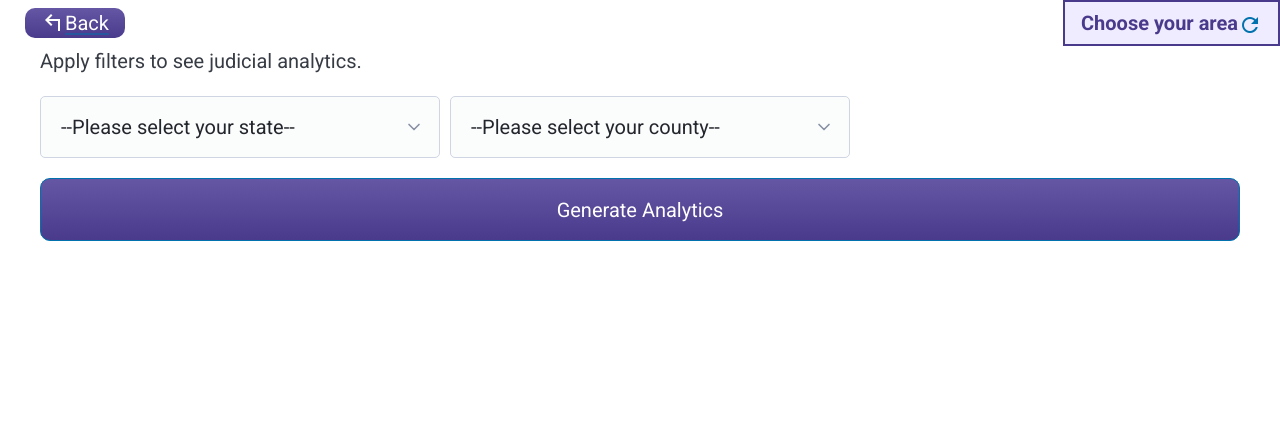
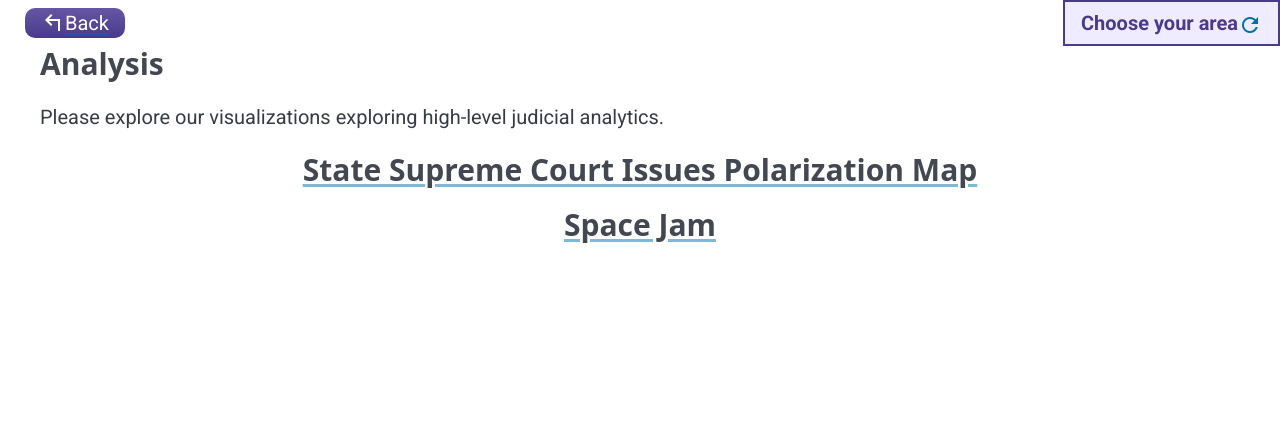
Before and after one commit to uchicago-capp-30320/JudgementCall, a Django app: page /analysis/ in a window 1280 px wide. Shown: the part 65-507 px from the top of the page. Run offline with Django 5.2, Linux system fonts and the light colour scheme; parts of the project's set-up code (start-up, migrations or seed data) failed here and were passed over.

Commit message:
Polarization chart is working, new urls in effect

```diff
--- a/apps/judgement_call/forms.py
+++ b/apps/judgement_call/forms.py
@@ -1,32 +1,15 @@
 from django import forms
-from .models import (
-    Court,
-    Person,
-    Election,
-    Candidacy,
-    Tenure,
-    Case,
-    IndividualOpinion,
-    CourtLevel,
-    SelectionType,
-    CaseType,
-    SelectionJurisdictionType,
-    Alias,
-    CaseParticipant,
-    TopicAlignment,
-    RulingType,
-    CountyToCourt,
-    PersonGender,
-    PersonRace,
-    PartyAffiliation,
-)
+from apps.judgement_call.models import Court, Case
 
-STATE_CHOICES = [("AZ", "Arizona"), ("CA", "California"), ...]  # or pull from a model
-COURT_LEVEL_CHOICES = [("supreme", "Supreme Court"), ("appellate", "Appellate"), ...]
+POLITICAL_DIMENSIONS = [field.name for field in Case._meta.get_fields()][14:-2]
+DIMENSION_CHOICES = [("", "Overall Polarization")] + [
+    (dim, dim.replace("_", " ").title()) for dim in POLITICAL_DIMENSIONS
+]
 
 
 class ChoroplethForm(forms.Form):
-    state = forms.ChoiceField(choices=STATE_CHOICES)
-    court_level = forms.ChoiceField(choices=COURT_LEVEL_CHOICES)
-    issue_dimension = forms.CharField()
-    geounit = forms.ChoiceField(choices=STATE_CHOICES)  # same or different list
+    dimension = forms.ChoiceField(
+        choices=DIMENSION_CHOICES,
+        required=False,
+        help_text="",
+    )
--- a/apps/judgement_call/icons.py
+++ b/apps/judgement_call/icons.py
@@ -59,7 +59,7 @@ def up_for_election(tenure):
     "returns bool"
     return (
         tenure.tenure_length_remaining <= 1,
-        "gray",
+        "#808080ff",
         "This judge's term ends soon.",
     )
 
@@ -69,7 +69,7 @@ def long_tenure(tenure):
     "returns bool indicating >=10yr of current tenure"
     return (
         tenure.tenure_length_to_date >= 10,
-        "gray",
+        "#808080ff",
         "This judge has served for 10+ years.",
     )
 
@@ -112,23 +112,27 @@ def classify_topic(attr, tallies):
 
     # insufficient number of cases to decide
     if total < 3:
-        return (False, "gray", "")
+        return (False, "#808080ff", "")
 
     ratio = infringe / protect if protect > 0 else float("inf")
 
     # 2 infringe for every 1 protect
     if ratio >= 2:
-        return (True, "red", f"This judge has historically ruled against {TOPIC_REPHRASED[attr]}.")
+        return (
+            True,
+            "#b02e2eff",
+            f"This judge has historically ruled against {TOPIC_REPHRASED[attr]}.",
+        )
     # 1 infringe for every 2 protect
     elif ratio <= 0.5:
         return (
             True,
-            "green",
+            "#378e4aff",
             f"This judge has historically ruled to protect {TOPIC_REPHRASED[attr]}.",
         )
     # unremarkable ratio
     else:
-        return (False, "gray", "")
+        return (False, "#808080ff", "")
 
 
 # has ruled to protect <topic>
--- a/apps/judgement_call/urls.py
+++ b/apps/judgement_call/urls.py
@@ -39,11 +39,8 @@ urlpatterns = [
     ),
     path("candidates/<str:state>/<str:county>/", views.candidates, name="candidates"),
     path("analysis/", views.analysis, name="analysis"),
-    path(
-        "analysis/<str:state>/<str:county>/",
-        views.analysis_state_county,
-        name="analysis_state_county",
-    ),
+    path("analysis/polarization/", views.polarization, name="polarization"),
+    path("analysis/spacejam/", views.spacejam, name="spacejam"),
     path("api/counties/<str:state>/", views.get_counties, name="get_counties"),
     path("gantt/", views.gantt, name="gantt"),
     path(
--- a/apps/judgement_call/views.py
+++ b/apps/judgement_call/views.py
@@ -42,6 +42,9 @@ from django.urls import reverse
 from localflavor.us.us_states import US_STATES
 from django.http import JsonResponse
 from .icons import get_judge_icons
+
+from apps.judgement_call.forms import ChoroplethForm
+from analysis.polarization_choropleth import produce_data, create_choropleth
 
 from analysis.spacejam import make_plot as make_mds_plot
 import re
@@ -568,7 +571,7 @@ def analysis(request):
     context = {
         "msg": "Pending",
         "header": "Analysis",
-        "preamble": """Apply filters to see judicial analytics.""",
+        "preamble": """Please explore our visualizations exploring high-level judicial analytics.""",
         "states": US_STATES,
         "button_name": "Generate Analytics",
         "fallback_url": reverse("judgement_call:landing"),
@@ -577,6 +580,38 @@ def analysis(request):
     }
 
     return render(request, "analysis.html", context)
+
+
+def get_choropleth(request):
+    chart_html = None
+    if "dimension" in request.GET:
+        form = ChoroplethForm(request.GET)
+    else:
+        form = ChoroplethForm()
+
+    if form.is_valid():
+        court_type = "Supreme Court"
+        geo_unit = "state"
+        dimension = form.cleaned_data["dimension"] or None
+
+        df = produce_data(court_type=court_type, geo_unit=geo_unit)
+        fig = create_choropleth(map_data=df, dimension=dimension, geo_unit=geo_unit)
+        chart_html = fig.to_html(full_html=False, include_plotlyjs="cdn")
+
+    return {"form": form, "chart_html": chart_html}
+
+
+def polarization(request):
+    choro_dict = get_choropleth(request)
+    context = {
+        "state": request.session.get("state"),
+        "county": request.session.get("county"),
+        "choropleth_form": choro_dict["form"],
+        "chart_html": choro_dict["chart_html"],
+        "header": "State Supreme Court Issues Polarization Map",
+        "preamble": """Select an issue area to see polarization state-level court decisions.""",
+    }
+    return render(request, "polarization.html", context)
 
 
 def analysis_state_county(request, state, county):
@@ -622,6 +657,8 @@ def analysis_state_county(request, state, county):
         "fallback_url": reverse("judgement_call:landing"),
         "state": request.session.get("state"),
         "county": request.session.get("county"),
+        "choropleth_form": choro_dict["form"],
+        "chart_html": choro_dict["chart_html"],
     }
 
     return render(request, "analysis_state_county.html", context)
--- a/templates/analysis.html
+++ b/templates/analysis.html
@@ -7,8 +7,18 @@ Judgement Call
 
 {% block content %}
 
+<h3>{{ header }}</h3>
+
 <p>{{ preamble }}</p>
 
-{% include "dropdown.html" with states=states %}
+
+<a href="{% url 'judgement_call:polarization' %}" class="reg-button">
+    <h3>State Supreme Court Issues Polarization Map</h3>
+</a>
+
+<a href="{% url 'judgement_call:spacejam' %}" class="reg-button">
+    <h3>Space Jam</h3>
+</a>
+
 
 {% endblock %}
--- a/templates/analysis_state_county.html
+++ b/templates/analysis_state_county.html
@@ -29,12 +29,14 @@ Judgement Call
     <h1 class="below-nav-header">{{ header }}</h1>
 </div>
 
+{% include 'choropleth.html' with form=choropleth_form chart_html=chart_html %}
+
 {% if radar_data %}
-{% include "radar_test.html" with radar_data=radar_data state=state court_name=court_name %}
+{# include "radar_test.html" with radar_data=radar_data state=state court_name=court_name #}
 {% endif %}
 
 {% if gantt_data %}
-{% include "gantt.html" with gantt_data=gantt_data state=state court_name=court_name %}
+{# include "gantt.html" with gantt_data=gantt_data state=state court_name=court_name #}
 {% endif %}
 
 {% endblock %}
--- a/templates/base.html
+++ b/templates/base.html
@@ -36,8 +36,7 @@
                         href="/elections/{% if state and county %}?state={{ state }}&county={{ county }}{% endif %}">
                         Elections
                     </a>
-                    <a class="navbar-item"
-                        href="/analysis/{% if state and county %}?state={{ state }}&county={{ county }}{% endif %}">
+                    <a class="navbar-item" href="/analysis/">
                         Analysis
                     </a>
                     <div class="navbar-more">
--- a/templates/home.html
+++ b/templates/home.html
@@ -59,7 +59,7 @@ Judgement Call
                 your municipality.</p>
         </div>
         <div class="elaboration">
-            <a class="big-button-item" href="/analysis/?state={{ state }}&county={{ county }}">
+            <a class="big-button-item" href="/analysis/">
                 <span class="material-icons md-60">analytics</span>
                 <h2 class="service">Analysis</h2>
             </a>
--- /dev/null
+++ b/templates/polarization.html
@@ -0,0 +1,6 @@
+{% extends "base.html" %}
+{% block content %}
+<h3>{{ header }}</h3>
+<p>{{ preamble }}</p>
+{% include 'choropleth.html' with form=choropleth_form chart_html=chart_html %}
+{% endblock %}
```
Also changed, not shown: analysis/polarization_choropleth.py (+4 -4 lines), templates/choropleth.html (added, +8 -0 lines). Lines whose indentation alone changed are shown as unchanged.
